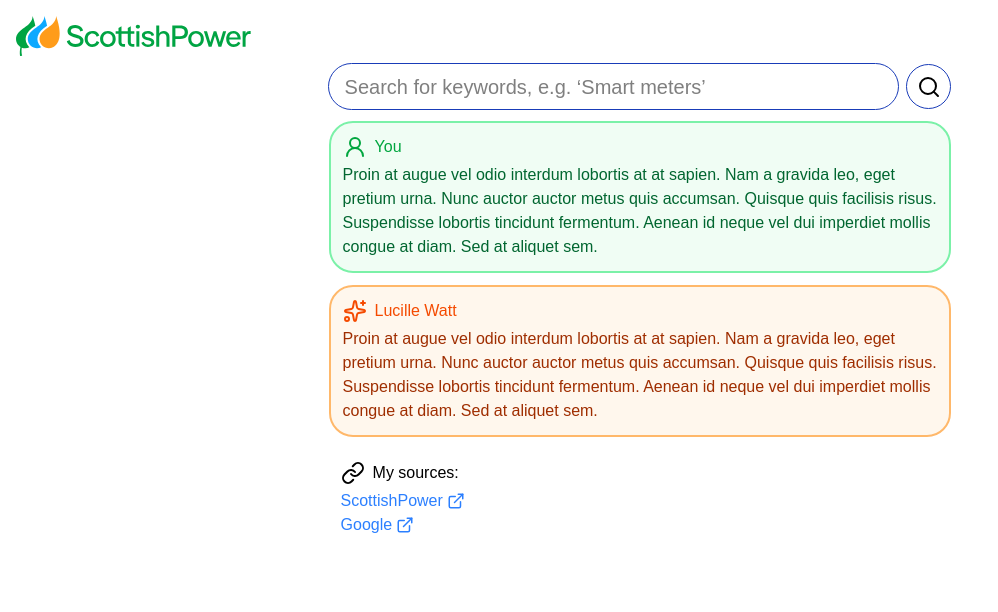
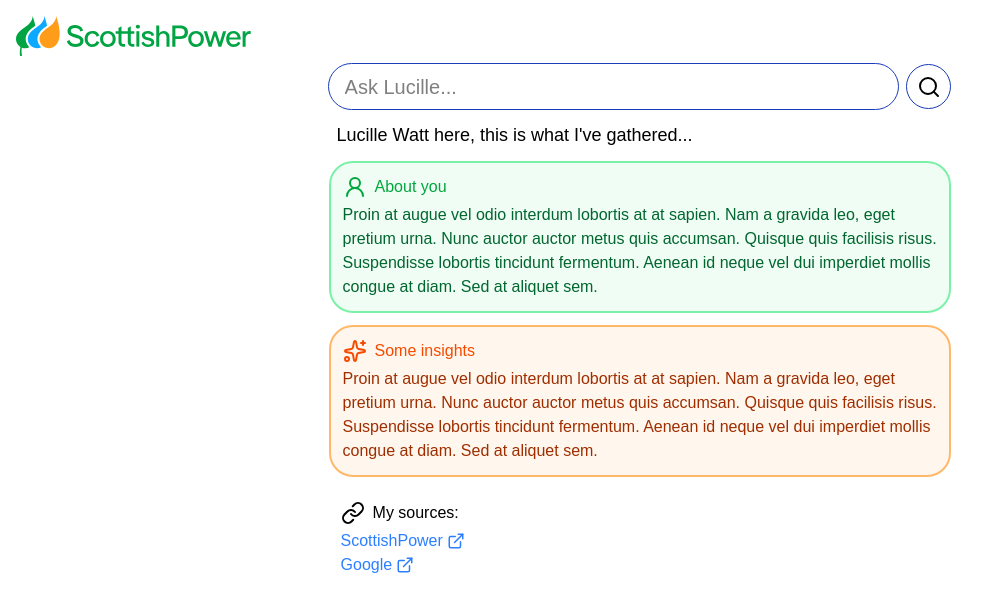
Before and after one commit to JacquesFernandes/sp-hackathon-2025, a Next.js app: page /search in a window 1280 px wide. Shown: the top 612 px of the page, without its empty margins (0-998 px from the left). Built offline with nearby package versions, Linux system fonts and the light colour scheme.

Commit message:
feat: Add some "personalisation" to the search and results

```diff
--- a/app/search/page.tsx
+++ b/app/search/page.tsx
@@ -8,6 +8,7 @@
 import {SearchSummaryRag} from "@/lib/components/search-summary-rag";
 import {SearchLinks} from "@/lib/components/search-links";
 import {SearchLink} from "@/lib/types/search-link";
+import {SearchIntro} from "@/lib/components/search-intro";
 
 type SearchPageProps = ServerSearchProps;
 
@@ -38,6 +39,8 @@
       </SearchButton>
     </form>
 
+    <SearchIntro />
+
     <SearchPersonalisation content={searchPersonalisationContent} />
 
     <SearchSummaryRag content={searchSummaryRagContent} />
--- a/lib/components/search-input.tsx
+++ b/lib/components/search-input.tsx
@@ -7,7 +7,7 @@
 export const SearchInput: FC<SearchInputProps> = ({ defaultValue }) => <input
   type="text"
   name="search"
-  placeholder="Search for keywords, e.g. ‘Smart meters’"
+  placeholder="Ask Lucille..."
   className="w-full outline-1 outline-blue-800 bg-transparent focus:bg-blue-100 transition-colors duration-100 rounded-full p-2 px-4 text-xl"
   defaultValue={defaultValue}
 />;
--- /dev/null
+++ b/lib/components/search-intro.tsx
@@ -0,0 +1,7 @@
+
+export const SearchIntro = () => {
+
+  return <section id="search-intro" className="mt-3 ml-2">
+    <p className="text-lg" >Lucille Watt here, this is what I've gathered...</p>
+  </section>;
+}
--- a/lib/components/search-personalisation.tsx
+++ b/lib/components/search-personalisation.tsx
@@ -10,7 +10,7 @@
     <div className="w-full flex flex-row gap-2 justify-start items-center text-green-600" >
       <UserRoundIcon />
 
-      <h2>You</h2>
+      <h2>About you</h2>
     </div>
 
     <div className="mt-1 text-green-800 flex flex-col gap-1" >
--- a/lib/components/search-summary-rag.tsx
+++ b/lib/components/search-summary-rag.tsx
@@ -10,7 +10,7 @@
   return <section id="search-summary-rag" className="border-2 border-orange-300 rounded-3xl bg-orange-50 p-3 mt-3 ">
     <div className="w-full flex flex-row gap-2 justify-start items-center text-orange-600" >
       <Sparkles />
-      <h2>Lucille Watt</h2>
+      <h2>Some insights</h2>
     </div>
 
     <div className="mt-1 text-orange-800 flex flex-col gap-1" >
```
